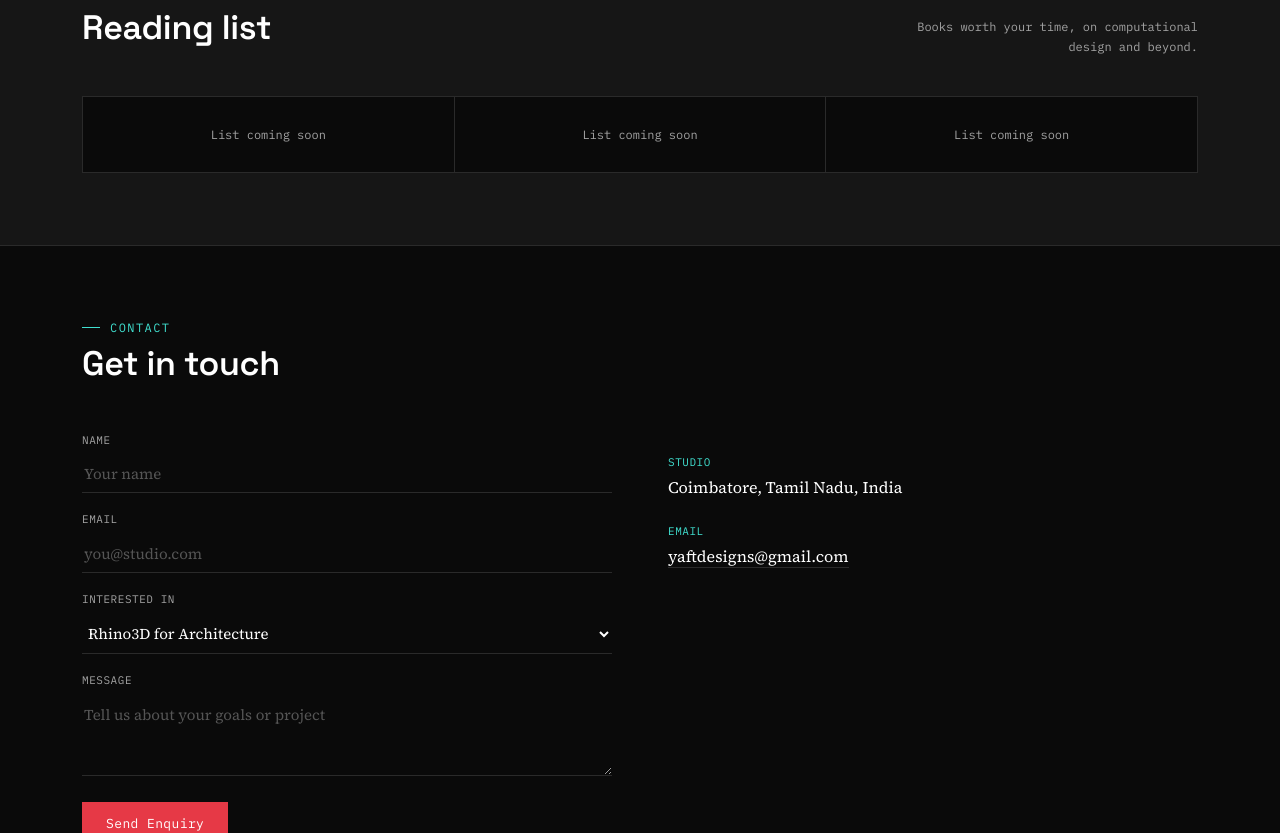
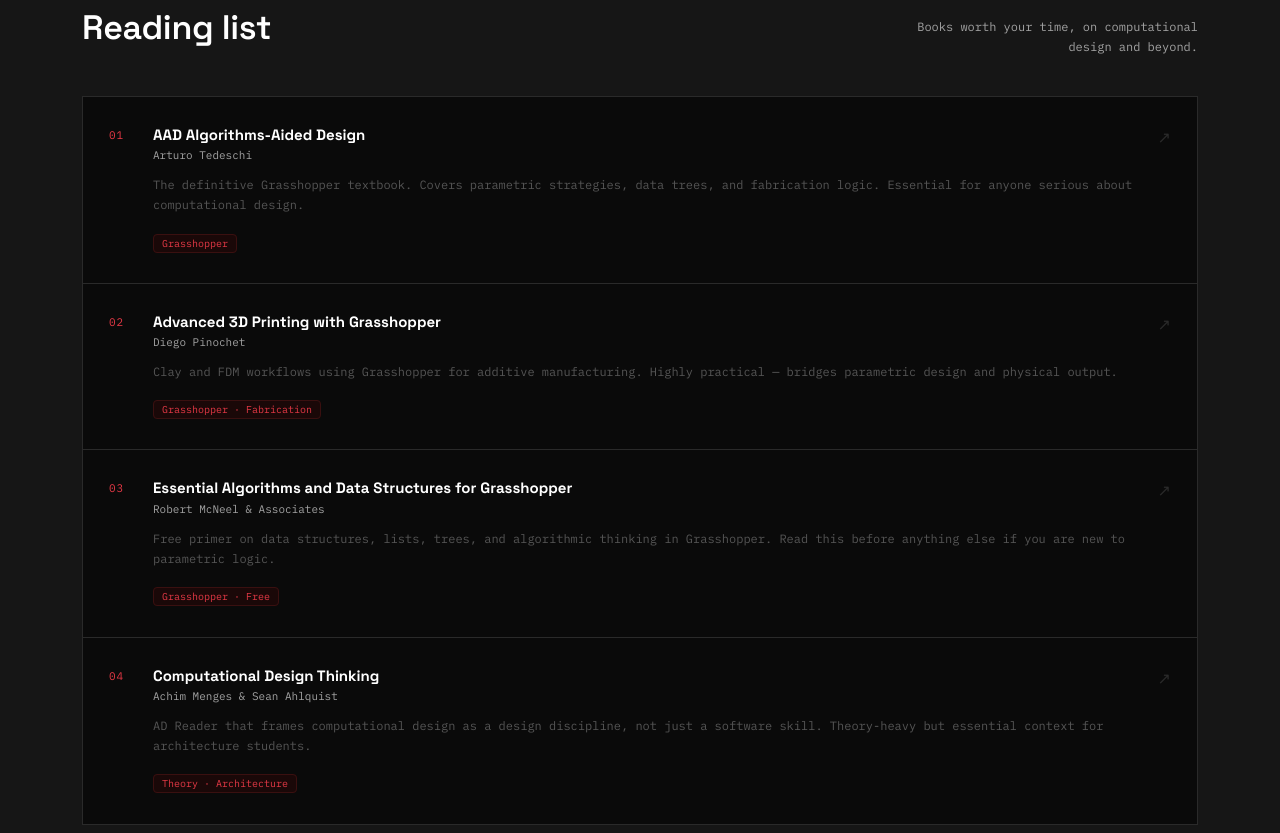
Before and after one commit to YAFTDesigns/yaftwebsite, a Next.js app: page /resources in a window 1280 px wide. Shown: the part 1500-2333 px from the top of the page. Built offline with nearby package versions, Linux system fonts and the light colour scheme.

Commit message:
Add book recommendations to resources page with card design

```diff
--- a/app/resources/page.tsx
+++ b/app/resources/page.tsx
@@ -17,13 +17,13 @@ export const metadata: Metadata = {
     description: DESCRIPTION,
     url: 'https://yaftdesigns.com/resources',
     type: 'website',
-    images: [{ url: 'https://yaftdesigns.com/assets/images/profile.jpeg' }],
+    images: [{ url: 'https://yaftdesigns.com/assets/images/og-image.jpg' }],
   },
   twitter: {
     card: 'summary_large_image',
     title: TITLE,
     description: DESCRIPTION,
-    images: ['https://yaftdesigns.com/assets/images/profile.jpeg'],
+    images: ['https://yaftdesigns.com/assets/images/og-image.jpg'],
   },
 };
 
@@ -35,6 +35,37 @@ const RESOURCES_JSON_LD = {
   description: 'Video tutorials, walkthroughs and learning resources for Rhino3D, Grasshopper and computational design by YAFT Designs.',
   publisher: { '@type': 'Organization', name: 'YAFT Designs', url: 'https://yaftdesigns.com' },
 };
+
+const BOOKS = [
+  {
+    title: 'AAD Algorithms-Aided Design',
+    author: 'Arturo Tedeschi',
+    desc: 'The definitive Grasshopper textbook. Covers parametric strategies, data trees, and fabrication logic. Essential for anyone serious about computational design.',
+    tag: 'Grasshopper',
+    url: 'https://www.amazon.in/AAD-Algorithms-Aided-Design-Parametric-Grasshopper/dp/8895315308',
+  },
+  {
+    title: 'Advanced 3D Printing with Grasshopper',
+    author: 'Diego Pinochet',
+    desc: 'Clay and FDM workflows using Grasshopper for additive manufacturing. Highly practical — bridges parametric design and physical output.',
+    tag: 'Grasshopper · Fabrication',
+    url: 'https://www.amazon.in/Advanced-3D-Printing-Grasshopper%C2%AE-Clay/dp/B086Y7CLLC',
+  },
+  {
+    title: 'Essential Algorithms and Data Structures for Grasshopper',
+    author: 'Robert McNeel & Associates',
+    desc: 'Free primer on data structures, lists, trees, and algorithmic thinking in Grasshopper. Read this before anything else if you are new to parametric logic.',
+    tag: 'Grasshopper · Free',
+    url: 'https://www.food4rhino.com/en/resource/essential-algorithms-and-data-structures-grasshopper-2nd-edition',
+  },
+  {
+    title: 'Computational Design Thinking',
+    author: 'Achim Menges & Sean Ahlquist',
+    desc: 'AD Reader that frames computational design as a design discipline, not just a software skill. Theory-heavy but essential context for architecture students.',
+    tag: 'Theory · Architecture',
+    url: 'https://www.amazon.in/Computational-Design-Thinking-Computation-Reader/dp/0470665653',
+  },
+];
 
 const INTEREST_OPTIONS = [
   'Rhino3D for Architecture',
@@ -94,9 +125,18 @@ export default function ResourcesPage() {
               <p className="note">Books worth your time, on computational design and beyond.</p>
             </div>
             <div className={styles.bookGrid}>
-              <div className={styles.bookPlaceholder}>List coming soon</div>
-              <div className={styles.bookPlaceholder}>List coming soon</div>
-              <div className={styles.bookPlaceholder}>List coming soon</div>
+              {BOOKS.map((b, i) => (
+                <a key={i} href={b.url} target="_blank" rel="noopener" className={styles.bookCard}>
+                  <div className={styles.bookNum}>0{i + 1}</div>
+                  <div className={styles.bookBody}>
+                    <p className={styles.bookTitle}>{b.title}</p>
+                    <p className={styles.bookAuthor}>{b.author}</p>
+                    <p className={styles.bookDesc}>{b.desc}</p>
+                    <span className={styles.bookTag}>{b.tag}</span>
+                  </div>
+                  <span className={styles.bookArrow}>↗</span>
+                </a>
+              ))}
             </div>
           </div>
         </section>
--- a/app/resources/resources.module.css
+++ b/app/resources/resources.module.css
@@ -16,11 +16,81 @@
 .videoCardBody h4{font-size:16px;line-height:1.4;margin-bottom:6px;}
 .videoMeta{font-family:var(--mono);font-size:11px;color:var(--ink-soft);text-transform:uppercase;letter-spacing:.04em;}
 
-.bookGrid{display:grid;grid-template-columns:repeat(3,1fr);gap:1px;background:var(--line);border:1px solid var(--line);}
-.bookPlaceholder{
-  background:var(--paper);padding:28px 26px;
-  display:flex;align-items:center;justify-content:center;text-align:center;
-  color:var(--ink-soft);font-family:var(--mono);font-size:12px;
+.bookGrid {
+  display: flex;
+  flex-direction: column;
+  gap: 1px;
+  background: var(--line);
+  border: 1px solid var(--line);
+}
+
+.bookCard {
+  background: var(--paper);
+  padding: 28px 26px;
+  display: flex;
+  gap: 20px;
+  align-items: flex-start;
+  text-decoration: none;
+  transition: background 0.15s;
+  position: relative;
+}
+.bookCard:hover { background: #111; }
+
+.bookNum {
+  font-family: var(--mono);
+  font-size: 11px;
+  color: var(--brass);
+  letter-spacing: 0.08em;
+  min-width: 24px;
+  padding-top: 2px;
+  flex-shrink: 0;
+}
+
+.bookBody { flex: 1; }
+
+.bookTitle {
+  font-family: var(--display);
+  font-size: 15px;
+  font-weight: 700;
+  color: var(--ink);
+  margin-bottom: 3px;
+  line-height: 1.3;
+}
+
+.bookAuthor {
+  font-family: var(--mono);
+  font-size: 11px;
+  color: var(--ink-soft);
+  margin-bottom: 10px;
+}
+
+.bookDesc {
+  font-family: var(--mono);
+  font-size: 12px;
+  color: #555;
+  line-height: 1.7;
+  margin-bottom: 12px;
+}
+
+.bookTag {
+  font-family: var(--mono);
+  font-size: 10px;
+  color: var(--brass);
+  background: #1a0808;
+  border: 1px solid #3a1010;
+  border-radius: 4px;
+  padding: 2px 8px;
+}
+
+.bookArrow {
+  font-size: 16px;
+  color: var(--line);
+  flex-shrink: 0;
+  transition: color 0.15s, transform 0.15s;
+}
+.bookCard:hover .bookArrow {
+  color: var(--brass);
+  transform: translate(2px, -2px);
 }
 
 .lightbox{
```
